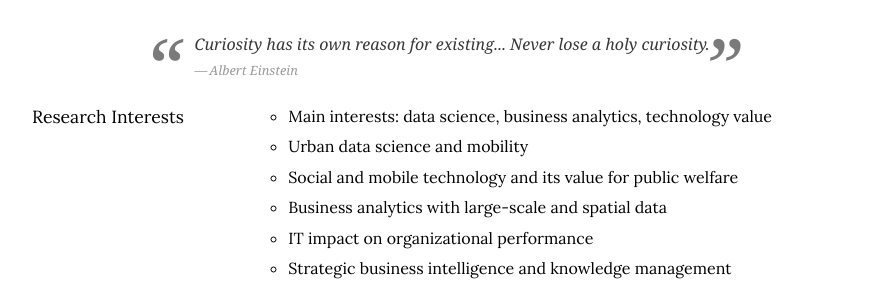
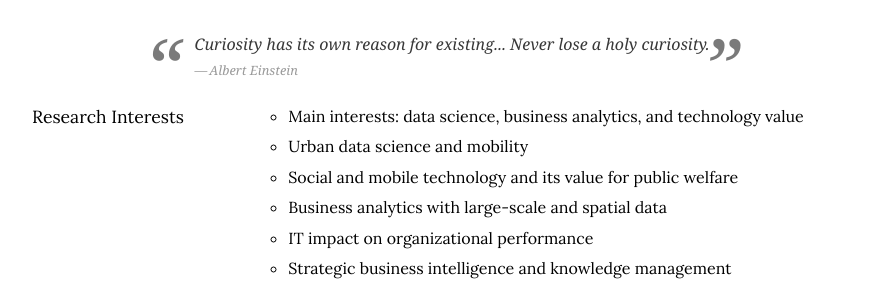
Before and after one commit to istaehun/taehun, a Jekyll site: the page built from index.html, in a window 1280 px wide and 900 px high. Shown: the part 444-744 px from the top of the window, without its empty margins (188-1081 px from the left). Built offline with Jekyll 4.4.1, drawn with Linux system fonts in a browser that asks for light colours; nearby versions of some CDN libraries.

Commit message:
Update research.yml

```diff
--- a/_data/research.yml
+++ b/_data/research.yml
@@ -1,7 +1,7 @@
 -
   sub-title: Research Interests
   list:
-    - "Main interests: data science, business analytics, technology value"
+    - "Main interests: data science, business analytics, and technology value"
     - "Urban data science and mobility"
     - "Social and mobile technology and its value for public welfare"
     - "Business analytics with large-scale and spatial data"
```
